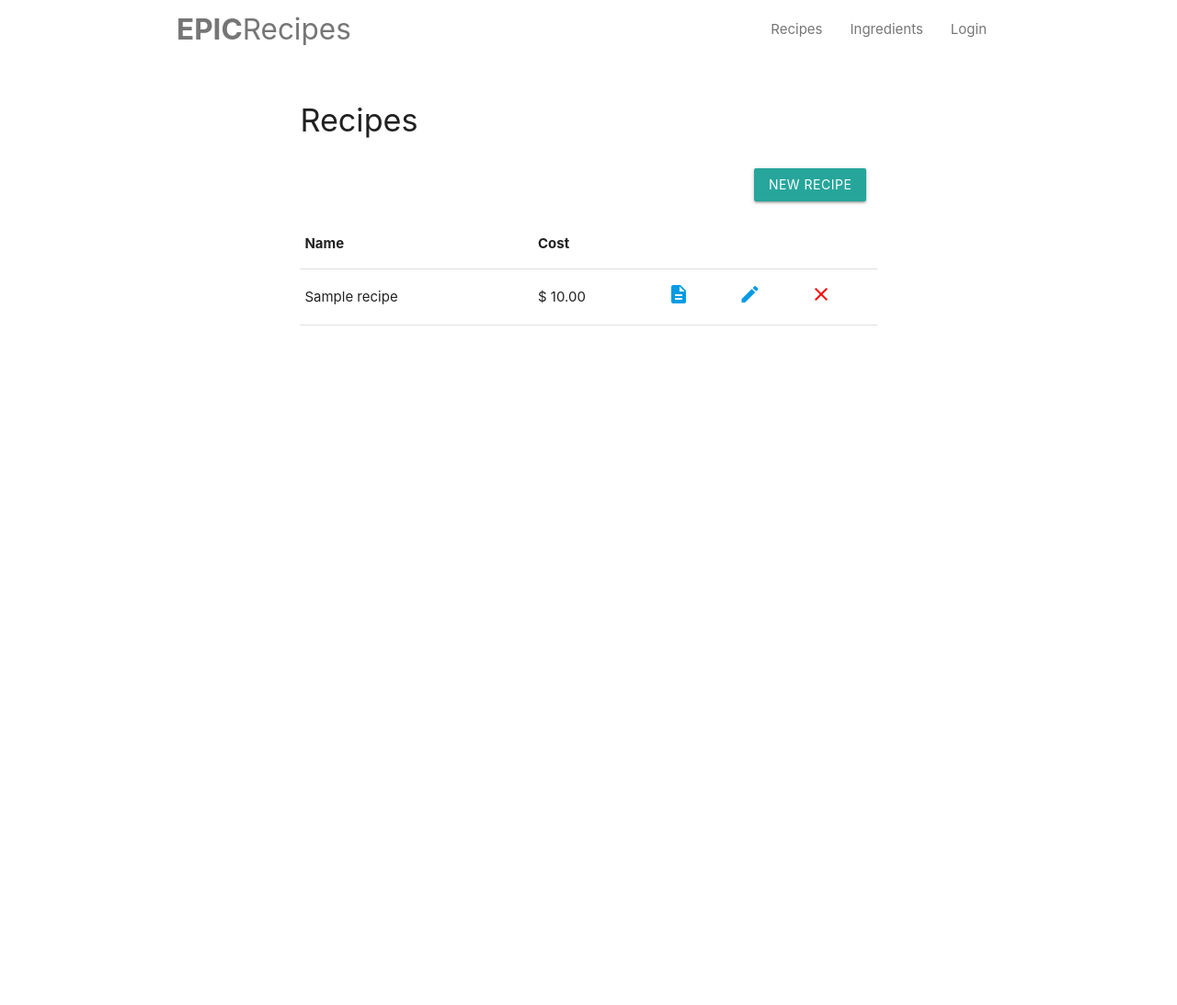
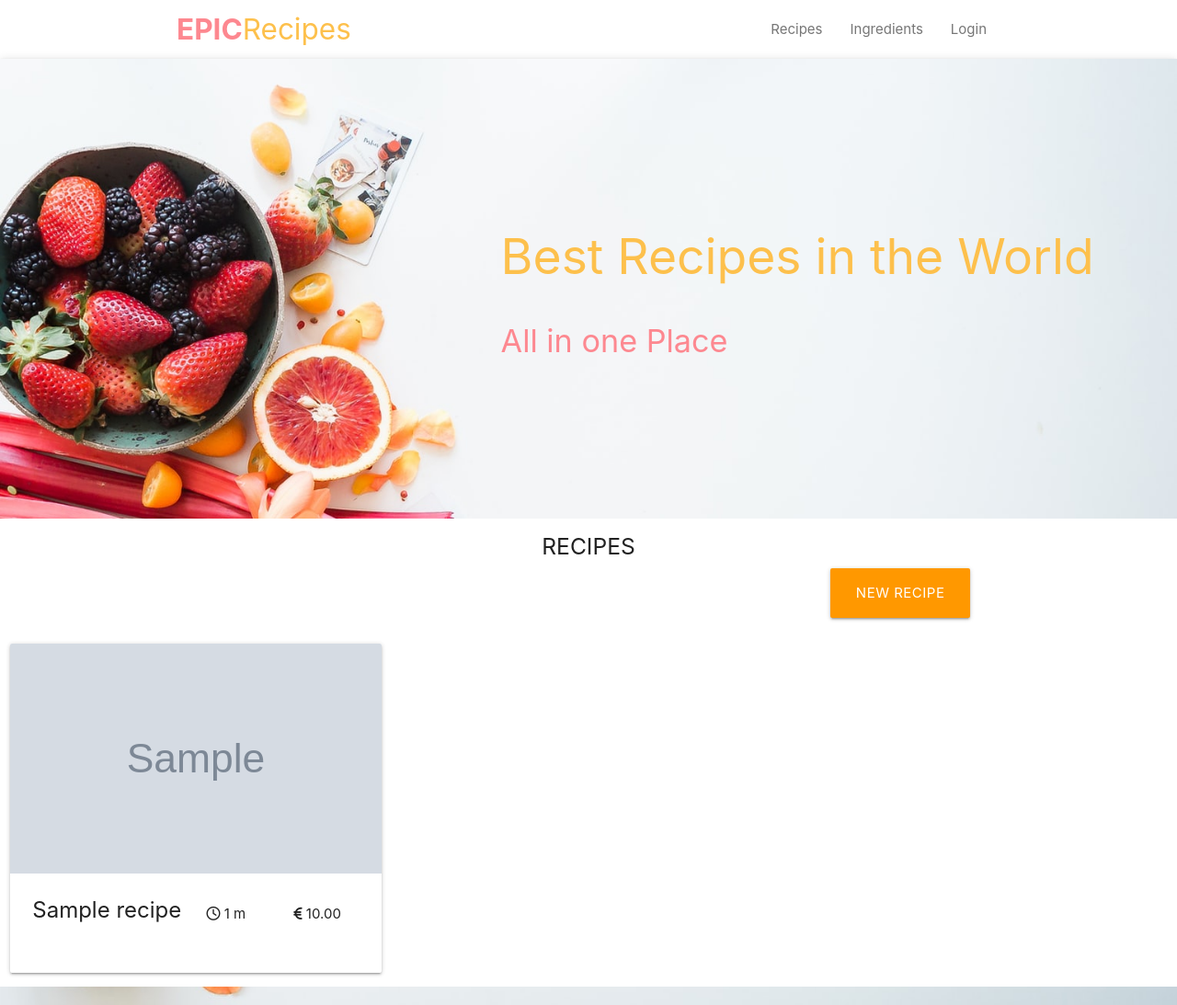
Before and after one commit to pythonbyte/epic-recipes, a Django app: page / in a window 1280 px wide. Shown: the whole page at 92% size. Before the commit the page ends 354 px from the top, so only its background shows below. Run offline with Django 3.2, Linux system fonts and the light colour scheme; tables that the repository leaves empty hold one stand-in row (values such as "Sample post"); grey boxes marked "Sample" are stand-in pictures; some libraries are stand-ins or nearby versions.

Commit message:
Improve recipe views, remade home_page(recipe_list), improve templates

```diff
--- a/recipesapp/templates/recipesapp/recipe_list.html
+++ /dev/null
@@ -1,84 +0,0 @@
-{% extends "base.html" %}
-
-{% load static %}
-
-{% block content %}
-<div class="container box">
-    <div class="container">
-        <div class="row">
-            <h4>Recipes</h4>
-        </div>
-        <div class="row">
-            <div class="col s12">
-                <a  class="btn right" href="{% url 'recipe_new' %}">New Recipe</a>
-            </div>
-
-        </div>
-        <div class="row">
-            <table border="1">
-                <thead>
-                    <tr>
-                    <th>Name</th>
-                    <th>Cost</th>
-                    <th></th>
-                    <th></th>
-                    <th></th>
-                    </tr>
-                </thead>
-                <tbody>
-                    {% for recipe in object_list %}
-                    <tr>
-                    <td>{{ recipe.name }}</td>
-                    <td>$ {{ recipe.recipe_cost }} </td>
-                    <td><a href="{% url 'recipe_detail' recipe.id %}"><i class="material-icons">description</i></a></td>
-                    <td><a href="{% url 'recipe_edit' recipe.id %}"><i class="material-icons">edit</i></a></td>
-                    <td>
-                        <form action="{% url 'recipe_delete' recipe.id %}" method="POST" > {% csrf_token %}
-                            <button style="display: contents;" type="submit">
-                                <i class="material-icons" style="color: red">clear</i>
-                            </button>
-                        </form>
-                    </td>
-                    </tr>
-                    {% endfor %}
-                </tbody>
-            </table>
-        </div>
-         <div class="container">
-            {% if is_paginated %}
-                <div class="container">
-                    <ul class="pagination">
-                        {% if page_obj.has_previous %}
-                            <li class="waves-effect">
-                                <a class="page-link" href="?page={{ page_obj.previous_page_number }}">
-                                    <i class="material-icons">chevron_left</i>
-                                </a>
-                            </li>
-                        {% endif %}
-                        {% for i in page_obj.paginator.page_range|slice:"0:4" %}
-                            <li class="waves-effect {% if page_obj.number == i %}active{% endif %}">
-                                <a class="page-link" href="?page={{ i }}">{{ i }}</a>
-                            </li>
-                        {% endfor %}
-                        {% if page_obj.paginator.num_pages > 8 %}
-                            <li> . . . </li>
-                        {% for i in page_obj.paginator.page_range|slice:"-4:" %}
-                            <li class="waves-effect {% if page_obj.number == i %}active{% endif %}">
-                                <a class="page-link" href="?page={{ i }}">{{ i }}</a>
-                            </li>
-                        {% endfor %}
-                        {% endif %}
-                        {% if page_obj.has_next %}
-                            <li class="waves-effect">
-                                <a class="page-link" href="?page={{ page_obj.next_page_number }}">
-                                    <i class="material-icons">chevron_right</i>
-                                </a>
-                            </li>
-                        {% endif %}
-                    </ul>
-                </div>
-            {% endif %}
-        </div>
-    </div>
-</div>
- {% endblock %}
--- a/recipesapp/views.py
+++ b/recipesapp/views.py
@@ -12,6 +12,7 @@ class RecipeList(ListView):
     model = Recipe
     paginate_by = 6
     ordering = ['-name']
+    template_name = 'home_page.html'
 
 
 class RecipeDetail(DetailView):
--- a/static/css/main.css
+++ b/static/css/main.css
@@ -1,3 +1,8 @@
+{% load static %}
+body {
+    background: url("/static/img/background_image.jpeg") top / cover;
+
+}
 nav a {
     color: #767676 !important;
 }
@@ -6,10 +11,30 @@ select {
     display: unset;
 }
 
+.logo {
+    color: #fd8890;
+}
+
+.recipe-logo {
+    color: #fdc04c;
+}
+
+.background-image {
+    background: url("/static/img/background_image.jpeg") top / cover;
+    height: 500px;
+}
+
 .box {
-    background-color: #fffffff5;
-    border-radius: 15px;
+    background-color: white;
     margin-top: 20px;
     padding-top: 5px;
     padding-bottom: 10px;
 }
+
+.home-box {
+    background-color: white;
+    padding-top: 1px;
+}
+.text-box{
+    margin-top: 150px
+}
--- /dev/null
+++ b/templates/home_page.html
@@ -0,0 +1,107 @@
+{% extends "base.html" %}
+
+{% load static %}
+
+{% block content %}
+    <div class="z-depth-2 container-fluid background-image">
+        <div class="row">
+            <div class="valign-wrapper col s7 offset-s5 text-box">
+                <h2 class="recipe-logo">Best Recipes in the World</h2>
+            </div>
+            <div class="valign-wrapper col s7 offset-s5">
+                <h4 class="logo right">All in one Place </h4>
+            </div>
+        </div>
+    </div>
+
+    <div class="container-fluid home-box">
+        <h5 class="center"> RECIPES </h5>
+        <div class="row">
+            <div class="col s10">
+                <a  class="waves-effect waves-light btn-large right orange" href="{% url 'recipe_new' %}">New Recipe</a>
+            </div>
+        </div>
+        <div class="row">
+            {% if object_list %}
+                {% for recipe in object_list %}
+                    <div class="col s6 m4">
+
+                      <div class="card">
+                        <a href="{% url 'recipe_detail' recipe.id %}">
+                            <div class="card-image">
+                                {% if recipe.image_file %}
+                              <img  name="cardImage" id="{{ recipe.id }}" src="{{ recipe.image_file.url }}" width="100%" height="250">
+                                {% endif %}
+                            </div>
+                        </a>
+                        <div class="card-content">
+                            <div class="valign-wrapper row">
+                                <div class="col s6">
+                                  <p class="card-title"><b>{{recipe.name}}</b></p>
+                                </div>
+                                <div class="col s3">
+                                  <p><i class="far fa-clock"></i> {{recipe.preparation_time}} m</p>
+
+                                </div>
+                                <div class="col s3">
+                                  <p><i class="fas fa-euro-sign"></i> {{recipe.recipe_cost}}</p>
+                                </div>
+                            </div>
+                        </div>
+                            {% if request.user.is_authenticated %}
+                            <div class="valign-wrapper center">
+                                <div class="col s6">
+                                  <a href="{% url 'recipe_edit' recipe.id %}"><i class="material-icons">edit</i></a>
+                                </div>
+                                <div class="col s6">
+                                    <form action="{% url 'recipe_delete' recipe.id %}" method="POST" > {% csrf_token %}
+                                        <button style="display: contents;" type="submit">
+                                            <i class="material-icons" style="color: red">clear</i>
+                                        </button>
+                                    </form>
+                                </div>
+                            </div>
+                            {% endif %}
+                      </div>
+                    </div>
+                {% endfor %}
+            {% else %}
+                <h4 class="center"> No images to show... </h4>
+            {% endif %}
+        </div>
+        {% if is_paginated %}
+            <div class="container">
+                <ul class="pagination">
+                    {% if page_obj.has_previous %}
+                        <li class="waves-effect">
+                            <a class="page-link" href="?page={{ page_obj.previous_page_number }}">
+                                <i class="material-icons">chevron_left</i>
+                            </a>
+                        </li>
+                    {% endif %}
+                    {% for i in page_obj.paginator.page_range|slice:"0:4" %}
+                        <li class="waves-effect {% if page_obj.number == i %}active{% endif %}">
+                            <a class="page-link" href="?page={{ i }}">{{ i }}</a>
+                        </li>
+                    {% endfor %}
+                    {% if page_obj.paginator.num_pages > 8 %}
+                        <li> . . . </li>
+                    {% for i in page_obj.paginator.page_range|slice:"-4:" %}
+                        <li class="waves-effect {% if page_obj.number == i %}active{% endif %}">
+                            <a class="page-link" href="?page={{ i }}">{{ i }}</a>
+                        </li>
+                    {% endfor %}
+                    {% endif %}
+                    {% if page_obj.has_next %}
+                        <li class="waves-effect">
+                            <a class="page-link" href="?page={{ page_obj.next_page_number }}">
+                                <i class="material-icons">chevron_right</i>
+                            </a>
+                        </li>
+                    {% endif %}
+                </ul>
+            </div>
+        {% endif %}
+    </div>
+
+{% endblock %}
```
Also changed, not shown: recipesapp/templates/recipesapp/recipe_detail.html (+29 -7 lines), recipesapp/templates/recipesapp/recipe_form.html (+31 -4 lines), static/img/background_image.jpeg (added).
